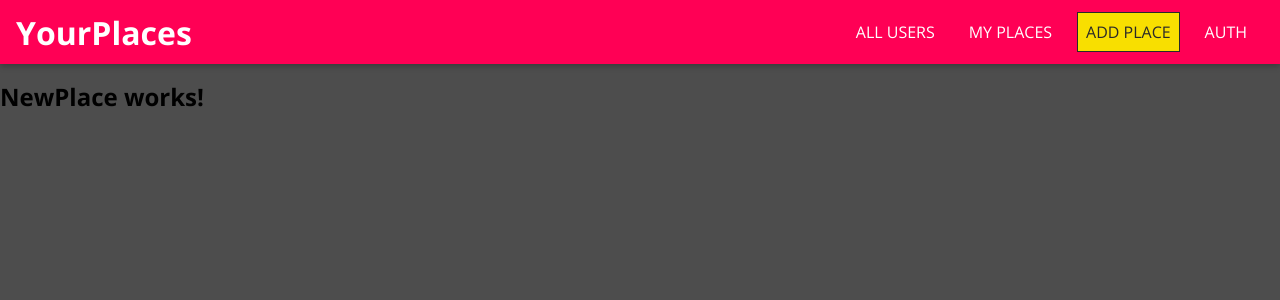
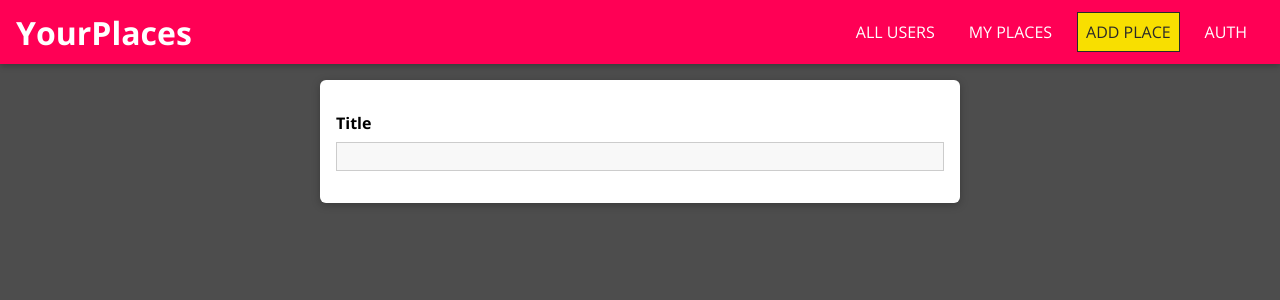
Before and after one commit to jock-citrus/mern-react, a React (Create React App) app: page /places/new in a window 1280 px wide. Shown: the top 300 px of the page. Built offline with nearby package versions, Linux system fonts and the light colour scheme.

Commit message:
create Input FormElement component

```diff
--- /dev/null
+++ b/src/places/pages/NewPlace.css
@@ -0,0 +1,10 @@
+.place-form {
+  list-style: none;
+  margin: 0 auto;
+  padding: 1rem;
+  width: 90%;
+  max-width: 40rem;
+  box-shadow: 0 2px 8px rgba(0, 0, 0, 0.26);
+  border-radius: 6px;
+  background: white;
+}
--- a/src/places/pages/NewPlace.js
+++ b/src/places/pages/NewPlace.js
@@ -1,7 +1,14 @@
 import React from 'react';
 
+import Input from '../../shared/components/FormElements/Input';
+import './NewPlace.css';
+
 const NewPlace = () => {
-  return <h2>NewPlace works!</h2>
-}
+  return (
+    <form className="place-form">
+      <Input element="input" type="text" label="Title" />
+    </form>
+  );
+};
 
 export default NewPlace;
--- /dev/null
+++ b/src/shared/components/FormElements/Input.css
@@ -0,0 +1,41 @@
+.form-control {
+  margin: 1rem 0;
+}
+
+.form-control label,
+.form-control input,
+.form-control textarea {
+  display: block;
+}
+
+.form-control label {
+  font-weight: bold;
+  margin-bottom: 0.5rem;
+}
+
+.form-control input,
+.form-control textarea {
+  width: 100%;
+  font: inherit;
+  border: 1px solid #ccc;
+  background: #f8f8f8;
+  padding: 0.15rem 0.25rem;
+}
+
+.form-control input:focus,
+.form-control textarea:focus {
+  outline: none;
+  background: #ebebeb;
+  border-color: #510077;
+}
+
+.form-control--invalid label,
+.form-control--invalid p {
+  color: red;
+}
+
+.form-control--invalid input,
+.form-control--invalid textarea {
+  border-color: red;
+  background: #ffd1d1;
+}
--- /dev/null
+++ b/src/shared/components/FormElements/Input.js
@@ -0,0 +1,21 @@
+import React from 'react';
+
+import './Input.css';
+
+const Input = props => {
+  const element =
+    props.element === 'input' ? (
+      <input id={props.id} type={props.type} placeholder={props.placeholder} />
+    ) : (
+      <textarea id={props.id} rows={props.rows || 3} />
+    );
+
+  return (
+    <div className={`form-control`}>
+      <label htmlFor={props.id}>{props.label}</label>
+      {element}
+    </div>
+  );
+};
+
+export default Input;
```
